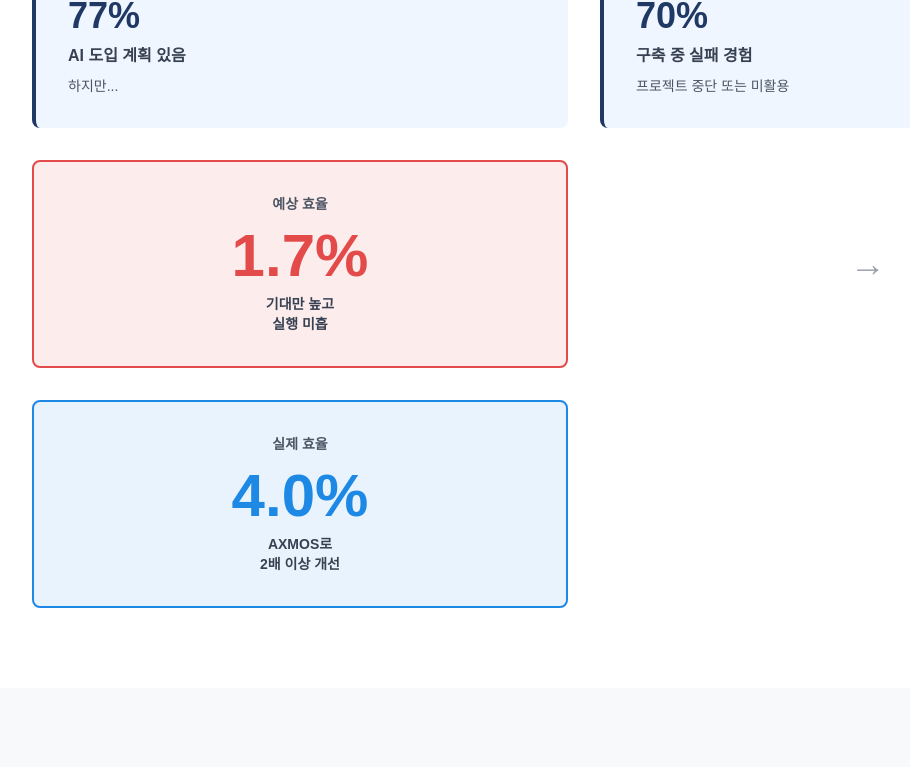
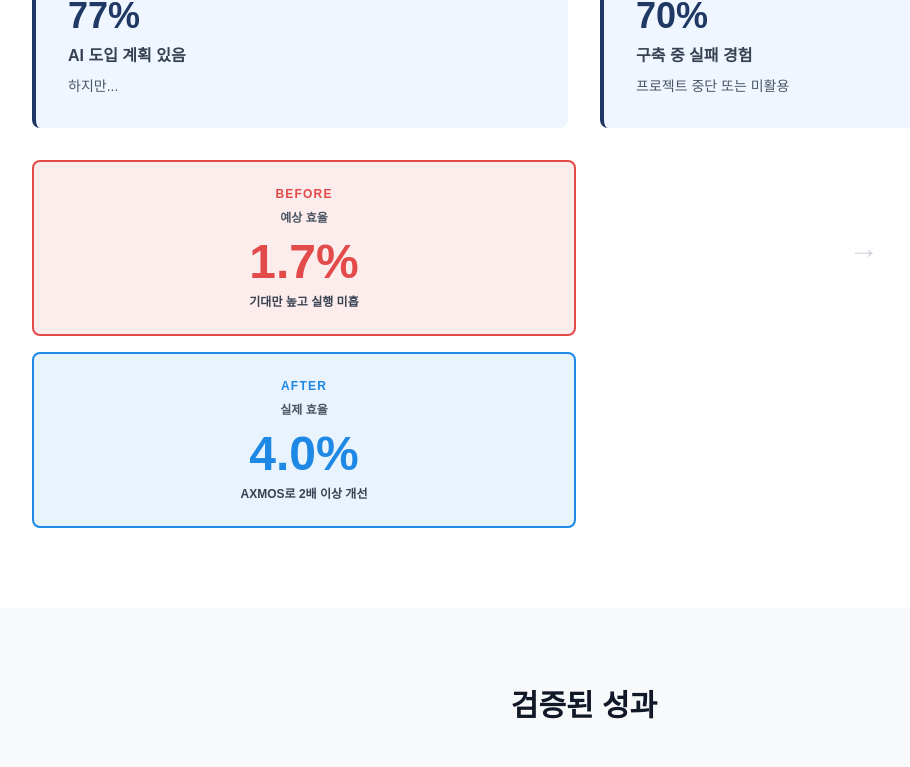
Before and after one commit to mjbaek-source/axmos-homepage, a Next.js app: page / in a window 1280 px wide. Shown: the part 729-1496 px from the top of the page, without its empty margins (56-966 px from the left). Built offline with nearby package versions, Linux system fonts and the light colour scheme; a web font is replaced by a local one.

Commit message:
Design: Adjust Before/After section layout and typography

```diff
--- a/app/page.tsx
+++ b/app/page.tsx
@@ -38,17 +38,19 @@
             <p className="text-sm text-gray-600 mt-2">프로젝트 중단 또는 미활용</p>
           </div>
         </div>
-        <div className="grid grid-cols-1 md:grid-cols-2 gap-8 items-center">
-          <div className="bg-accent-before bg-opacity-10 p-8 rounded-lg border-2 border-accent-before text-center">
-            <p className="text-sm text-gray-600 font-semibold mb-3">예상 효율</p>
-            <p className="text-6xl font-black text-accent-before mb-2">1.7%</p>
-            <p className="text-sm text-gray-700 font-semibold">기대만 높고<br/>실행 미흡</p>
+        <div className="grid grid-cols-2 gap-4 items-center">
+          <div className="bg-accent-before bg-opacity-10 p-6 rounded-lg border-2 border-accent-before text-center">
+            <p className="text-xs font-bold text-accent-before uppercase tracking-widest mb-2">Before</p>
+            <p className="text-xs text-gray-600 font-semibold mb-3">예상 효율</p>
+            <p className="text-4xl md:text-5xl font-black text-accent-before mb-2">1.7%</p>
+            <p className="text-xs text-gray-700 font-semibold">기대만 높고 실행 미흡</p>
           </div>
-          <div className="hidden md:flex items-center justify-center text-4xl font-black text-gray-400">→</div>
-          <div className="bg-accent-after bg-opacity-10 p-8 rounded-lg border-2 border-accent-after text-center">
-            <p className="text-sm text-gray-600 font-semibold mb-3">실제 효율</p>
-            <p className="text-6xl font-black text-accent-after mb-2">4.0%</p>
-            <p className="text-sm text-gray-700 font-semibold">AXMOS로<br/>2배 이상 개선</p>
+          <div className="hidden md:flex items-center justify-center text-3xl font-black text-gray-300">→</div>
+          <div className="bg-accent-after bg-opacity-10 p-6 rounded-lg border-2 border-accent-after text-center">
+            <p className="text-xs font-bold text-accent-after uppercase tracking-widest mb-2">After</p>
+            <p className="text-xs text-gray-600 font-semibold mb-3">실제 효율</p>
+            <p className="text-4xl md:text-5xl font-black text-accent-after mb-2">4.0%</p>
+            <p className="text-xs text-gray-700 font-semibold">AXMOS로 2배 이상 개선</p>
           </div>
         </div>
       </section>
```
